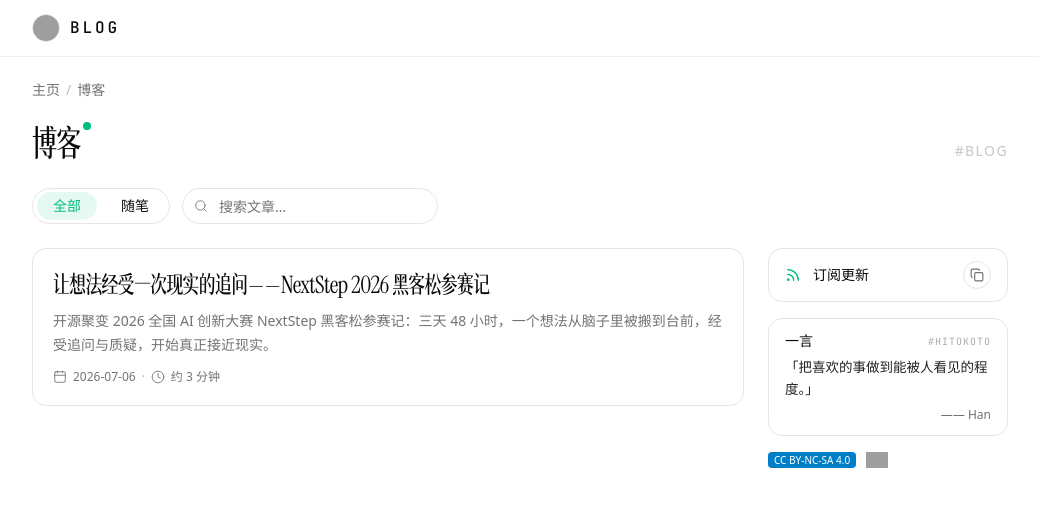
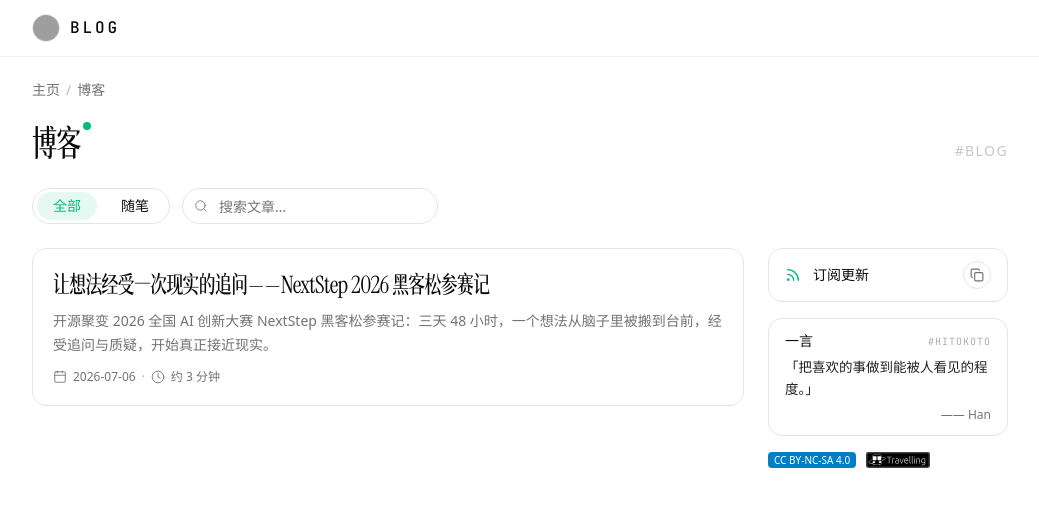
Before and after one commit to HanHanWeb/homepage, a Next.js app: page /blog in a window 1280 px wide. Shown: the top 506 px of the page, without its empty margins (120-1159 px from the left). Built offline with nearby package versions, Linux system fonts and the light colour scheme; no server answers; grey boxes are pictures that could not be loaded; a small style sheet from the web is missing; a web font is replaced by a local one.

Commit message:
feat: 开往 logo 本地化，去除外部依赖

```diff
--- a/src/components/blog-badges.tsx
+++ b/src/components/blog-badges.tsx
@@ -14,7 +14,7 @@ export function BlogBadges() {
       >
         {/* eslint-disable-next-line @next/next/no-img-element */}
         <img
-          src="https://www.travellings.cn/assets/logo.svg"
+          src="/travellings-logo.svg"
           alt="开往 · Travellings"
           className="h-4 w-auto"
           loading="lazy"
```
Also changed, not shown: public/travellings-logo.svg (added).
